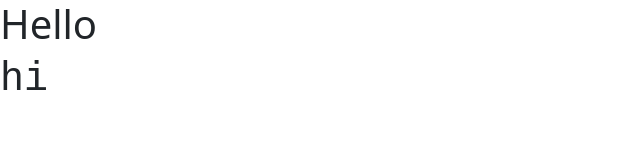
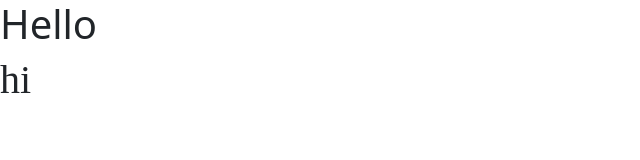
Before and after one commit to tinax8774/sep10-freedom-project, a website: page tool/animatecss-1.html in a window 1280 px wide. Shown: the full height of the page, 0-640 px from the left. Drawn offline with nearby package versions, Linux system fonts and the light colour scheme; files whose address does not match are found by name.

Commit message:
Fri, Mar 14, 2025, 2:26 PM -04:00

```diff
--- a/tool/animatecss-1.html
+++ b/tool/animatecss-1.html
@@ -9,7 +9,7 @@
         <link href="style.css" rel="stylesheet" type="text/css" />
         <style>
 .red {
-  font-family: monospace;
+  font-family: serif;
 }
 
             /* CSS */
```
